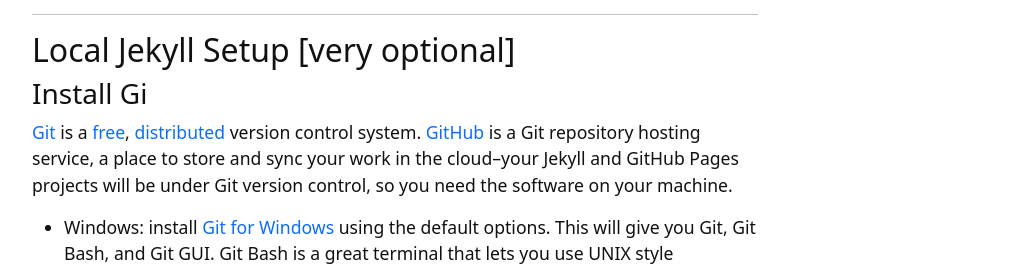
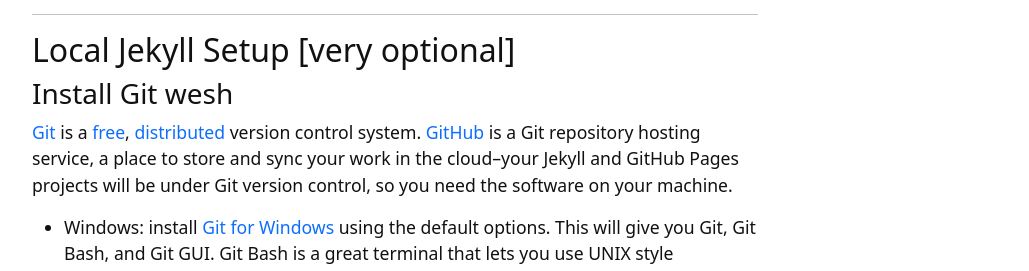
Before and after one commit to fabienmata/UCM-Economie-DataAnalysis, a Jekyll site: the page built from content/0-prep.md, in a window 1280 px wide and 900 px high, scrolled down 509 px. Shown: the part 186-457 px from the top of the window, without its empty margins (245-1274 px from the left). Built offline with Jekyll 4.4.1, drawn with Linux system fonts in a browser that asks for light colours.

Commit message:
Git wesh

```diff
--- a/content/0-prep.md
+++ b/content/0-prep.md
@@ -22,7 +22,7 @@ However, for more advanced uses you will want Git, Ruby, and Jekyll installed on
 
 ## Local Jekyll Setup [very optional]
 
-### Install Gi
+### Install Git wesh
 
 [Git](https://git-scm.com/) is a [free](https://www.gnu.org/philosophy/free-sw.en.html), [distributed](https://en.wikipedia.org/wiki/Distributed_version_control) version control system. [GitHub](https://github.com/) is a Git repository hosting service, a place to store and sync your work in the cloud--your Jekyll and GitHub Pages projects will be under Git version control, so you need the software on your machine.
 
```
